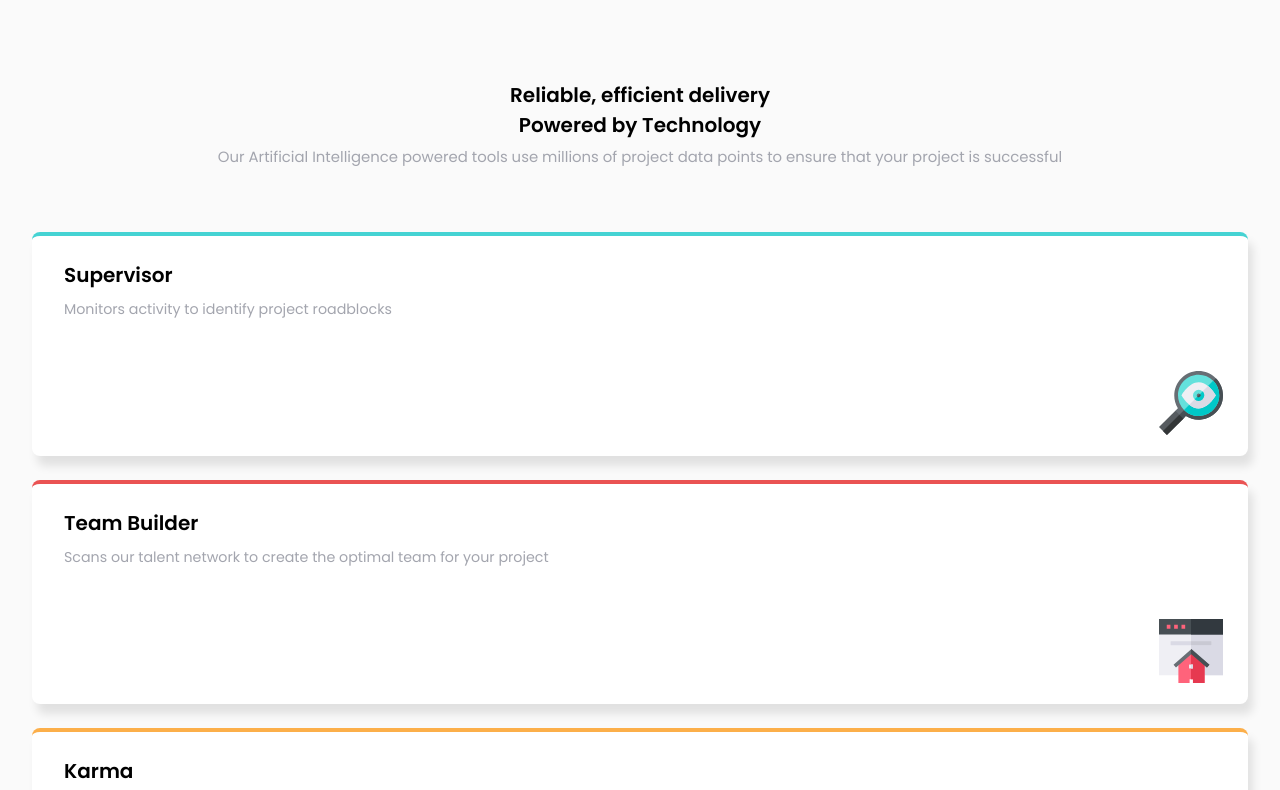
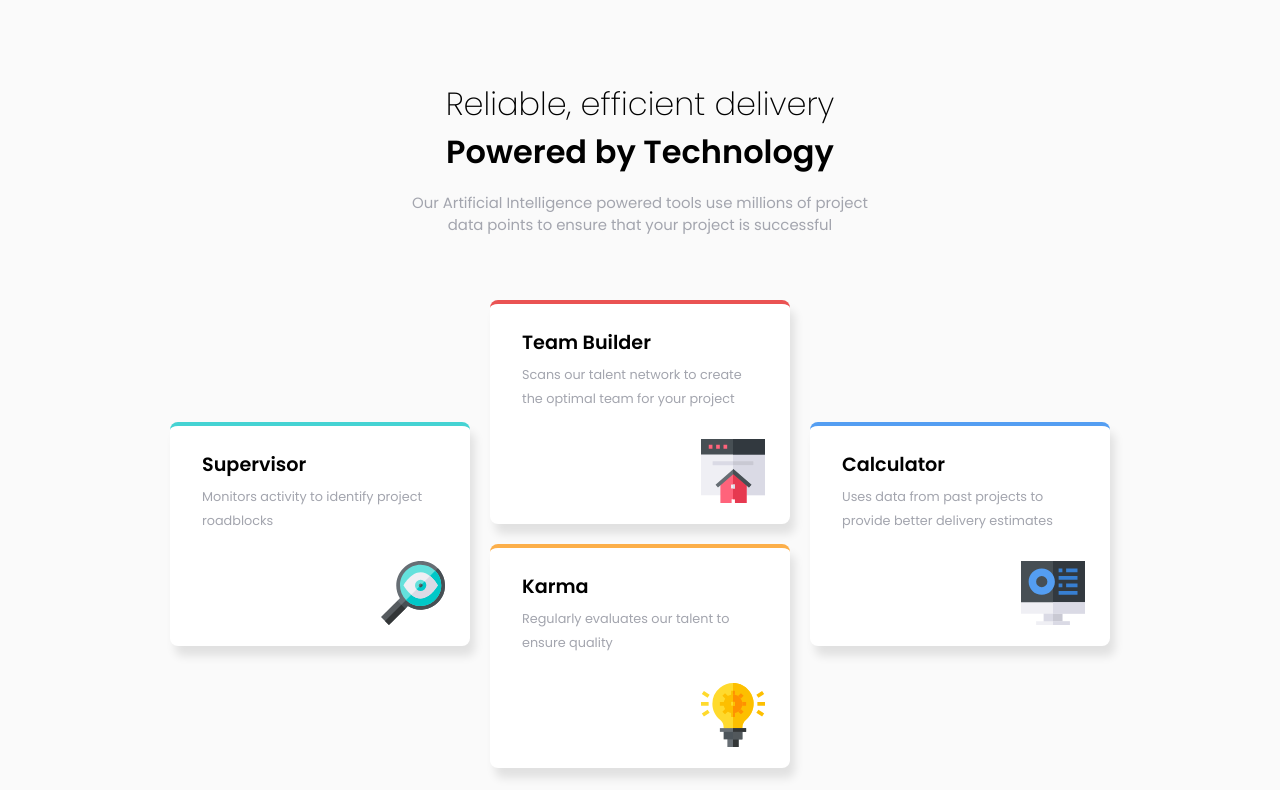
Before and after one commit to mellingh/Frontend-Mentor-Four-Card-Feature-Section, a plain HTML site: page index.html in a window 1280 px wide. Shown: the top 790 px of the page. Drawn offline with Linux system fonts and the light colour scheme.

Commit message:
Edited code

```diff
--- a/index.html
+++ b/index.html
@@ -24,8 +24,9 @@
       </p>
     </header>
     <main class="featureSection">
-      <section class="container supervisorBorderTop">
-        <h2 class="supervisor title">Supervisor</h2>
+      <div class="mainContainer">
+        <section class="container supervisorBorderTop left">
+          <h2 class="supervisor sectionTitle">Supervisor</h2>
           <p class="supervisor description">
             Monitors activity to identify project roadblocks
           </p>
@@ -88,8 +89,8 @@
           </svg>
         </section>
 
-      <section class="container teamBuilderBorderTop">
-        <h2 class="teamBuilder title">Team Builder</h2>
+        <section class="container teamBuilderBorderTop top">
+          <h2 class="teamBuilder sectionTitle">Team Builder</h2>
           <p class="teamBuilder description test">
             Scans our talent network to create the optimal team for your project
           </p>
@@ -136,8 +137,8 @@
           </svg>
         </section>
 
-      <section class="container karmaBorderTop">
-        <h2 class="karma title">Karma</h2>
+        <section class="container karmaBorderTop bottom">
+          <h2 class="karma sectionTitle">Karma</h2>
           <p class="karma description">
             Regularly evaluates our talent to ensure quality
           </p>
@@ -205,8 +206,8 @@
           </svg>
         </section>
 
-      <section class="container calculatorBorderTop">
-        <h2 class="calculator title">Calculator</h2>
+        <section class="container calculatorBorderTop right">
+          <h2 class="calculator sectionTitle">Calculator</h2>
           <p class="calculator description">
             Uses data from past projects to provide better delivery estimates
           </p>
@@ -217,7 +218,10 @@
             height="64"
           >
             <g fill="none">
-            <path fill="#474F54" d="M64 0v41.25l-3.75 3.875H3.75L0 41.25V0z" />
+              <path
+                fill="#474F54"
+                d="M64 0v41.25l-3.75 3.875H3.75L0 41.25V0z"
+              />
               <path fill="#32393F" d="M64 0v41.25l-3.75 3.875H32V0z" />
               <path fill="#DADAE5" d="M22.625 50.875h18.75v11.25h-18.75z" />
               <path fill="#C9C9D3" d="M32 50.875h9.375v11.25H32z" />
@@ -237,6 +241,7 @@
             </g>
           </svg>
         </section>
+      </div>
     </main>
   </body>
 </html>
--- a/style.css
+++ b/style.css
@@ -15,6 +15,7 @@ body {
   background-color: hsl(0, 0%, 98%);
   padding: 2rem;
   margin: 3rem auto;
+  min-width: 375px;
 }
 
 .titleContainer {
@@ -65,7 +66,7 @@ body {
   border-top: 0.3rem solid hsl(212, 86%, 64%);
 }
 
-.title {
+.sectionTitle {
   font-size: 1.25rem;
   font-weight: 600;
   margin-bottom: 0.4rem;
@@ -83,3 +84,80 @@ body {
   top: 135px;
   right: 25px;
 }
+
+@media (min-width: 1000px) {
+  .titleContainer {
+    margin: auto;
+    text-align: center;
+    margin-bottom: 4rem;
+    max-width: 30rem;
+  }
+
+  .title {
+    font-size: 2rem;
+    font-weight: 200;
+    margin-bottom: 1rem;
+    width: 100%;
+  }
+
+  .poweredBy {
+    font-weight: 600;
+  }
+
+  .sectionTitle {
+    font-size: 1.2rem;
+    font-weight: 600;
+    margin-bottom: 0.4rem;
+  }
+
+  .description {
+    font-size: 0.8rem;
+    font-weight: 400;
+    line-height: 1.5rem;
+    color: hsl(229, 6%, 66%);
+  }
+
+  .featureSection {
+    display: flex;
+    justify-content: center;
+  }
+
+  .mainContainer {
+    display: grid;
+    grid-template-columns: 18.75rem 1.25rem 18.75rem 1.25rem 300px;
+    grid-template-rows: 7rem 7rem 1.25rem 7rem 7rem;
+  }
+
+  .top {
+    width: 18.75rem;
+    grid-column-start: 3;
+    grid-column-end: 4;
+    grid-row-start: 1;
+    grid-row-end: 3;
+  }
+  .right {
+    width: 18.75rem;
+    grid-column-start: 5;
+    grid-column-end: 6;
+    grid-row-start: -5;
+    grid-row-end: -3;
+    margin-top: 0.625rem;
+    margin-bottom: 0.625rem;
+  }
+  .bottom {
+    width: 18.75rem;
+    grid-column-start: 3;
+    grid-column-end: 4;
+    grid-row-start: -3;
+    grid-row-end: -1;
+  }
+  .left {
+    width: 18.75rem;
+    grid-column-start: 1;
+    grid-column-end: 2;
+    grid-row-start: 2;
+    grid-row-end: 4;
+    margin-top: 0.625rem;
+    margin-bottom: 0.625rem;
+  }
+}
```
Lines whose indentation alone changed are shown as unchanged.
